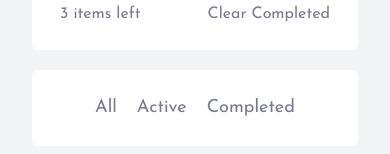
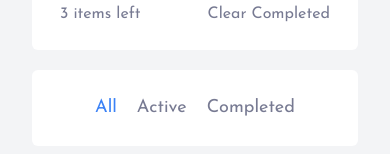
Before and after one commit to GabrielaMendes/vue-todo-list, a Vue app: page / in a window 390 px wide. Shown: the part 582-736 px from the top of the page. Built offline with nearby package versions, Linux system fonts and the light colour scheme.

Commit message:
separating logic for filter button
Created a new component with slot
Reused it for all the filter button options

```diff
--- a/src/App.vue
+++ b/src/App.vue
@@ -3,6 +3,7 @@ import { computed, ref } from "vue";
 import TheHeader from "@/components/TheHeader.vue";
 import NewTodo from "@/components/NewTodo.vue";
 import TodoItem from "@/components/TodoItem.vue";
+import BaseFilterButton from "./components/BaseFilterButton.vue";
 
 // dumb data
 const todoList = ref([
@@ -115,42 +116,26 @@ const todosToShow = computed(() => {
             <!-- Summary, Filters and Clear -->
             <div class="text-dark-grayish-blue flex justify-between px-7 py-6">
               <p class="text-base">{{ todosLeft.length }} items left</p>
-              <ul class="hidden md:flex gap-5 md:relative md:left-6">
-                <li
-                  role="button"
-                  @click="changeFilter('All')"
-                  class="hover:text-very-dark-grayish-blue"
-                  :class="
-                    filter === 'All' ? 'text-blue-500 pointer-events-none' : ''
-                  "
+              <div
+                id="filters"
+                class="hidden md:flex gap-5 md:relative md:left-6"
+              >
+                <BaseFilterButton
+                  :currentFilter="filter"
+                  @change-filter="changeFilter"
+                  >All</BaseFilterButton
                 >
-                  All
-                </li>
-                <li
-                  role="button"
-                  @click="changeFilter('Active')"
-                  class="hover:text-very-dark-grayish-blue"
-                  :class="
-                    filter === 'Active'
-                      ? 'text-blue-500 pointer-events-none'
-                      : ''
-                  "
+                <BaseFilterButton
+                  :currentFilter="filter"
+                  @change-filter="changeFilter"
+                  >Active</BaseFilterButton
                 >
-                  Active
-                </li>
-                <li
-                  role="button"
-                  @click="changeFilter('Completed')"
-                  class="hover:text-very-dark-grayish-blue"
-                  :class="
-                    filter === 'Completed'
-                      ? 'text-blue-500 pointer-events-none'
-                      : ''
-                  "
+                <BaseFilterButton
+                  :currentFilter="filter"
+                  @change-filter="changeFilter"
+                  >Completed</BaseFilterButton
                 >
-                  Completed
-                </li>
-              </ul>
+              </div>
               <button
                 type="button"
                 @click.prevent="clearCompleted"
@@ -162,18 +147,24 @@ const todosToShow = computed(() => {
           </div>
 
           <!-- Filters Mobile -->
-          <div class="text-dark-grayish-blue mt-5 rounded-md bg-white">
-            <ul class="px-7 py-6 justify-center flex gap-5">
-              <li role="button" class="hover:text-very-dark-grayish-blue">
-                All
-              </li>
-              <li role="button" class="hover:text-very-dark-grayish-blue">
-                Active
-              </li>
-              <li role="button" class="hover:text-very-dark-grayish-blue">
-                Completed
-              </li>
-            </ul>
+          <div class="text-dark-grayish-blue mt-5 rounded-md bg-white md:hidden">
+            <div class="px-7 py-6 justify-center flex gap-5">
+              <BaseFilterButton
+                :currentFilter="filter"
+                @change-filter="changeFilter"
+                >All</BaseFilterButton
+              >
+              <BaseFilterButton
+                :currentFilter="filter"
+                @change-filter="changeFilter"
+                >Active</BaseFilterButton
+              >
+              <BaseFilterButton
+                :currentFilter="filter"
+                @change-filter="changeFilter"
+                >Completed</BaseFilterButton
+              >
+            </div>
           </div>
         </main>
       </div>
--- /dev/null
+++ b/src/components/BaseFilterButton.vue
@@ -0,0 +1,27 @@
+<script setup>
+import { computed, useSlots } from 'vue';
+
+const props = defineProps(["currentFilter"])
+
+const slots = useSlots();
+
+const filter = computed(() => {
+    return slots.default()[0].children;
+});
+
+const emit = defineEmits(["changeFilter"])
+const changeFilter = () => {
+  emit("changeFilter", filter.value)
+}
+</script>
+
+<template>
+  <div
+    role="button"
+    @click="changeFilter"
+    class="hover:text-very-dark-grayish-blue"
+    :class="props.currentFilter === filter ? 'text-blue-500 pointer-events-none' : ''"
+  >
+    <slot></slot>
+  </div>
+</template>
```
